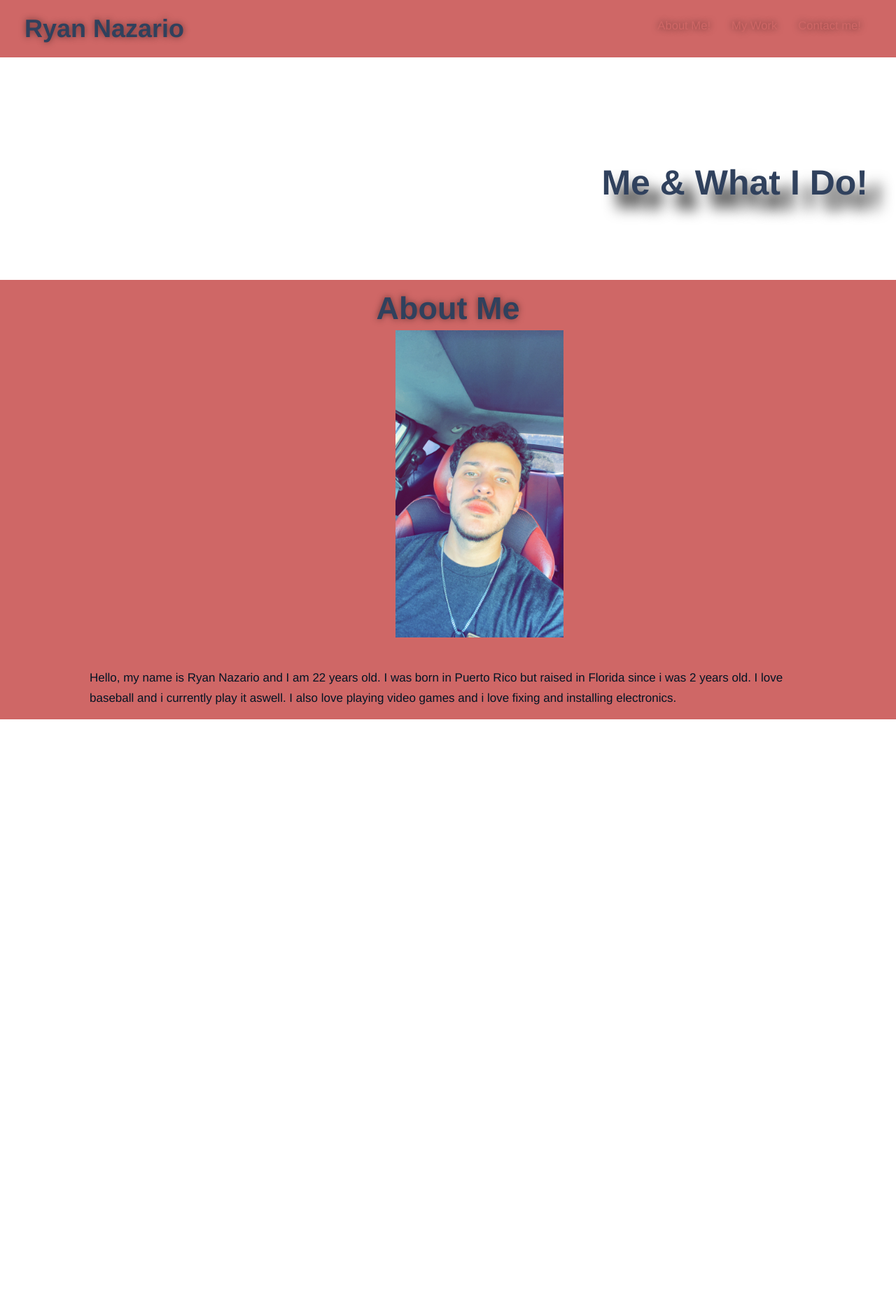
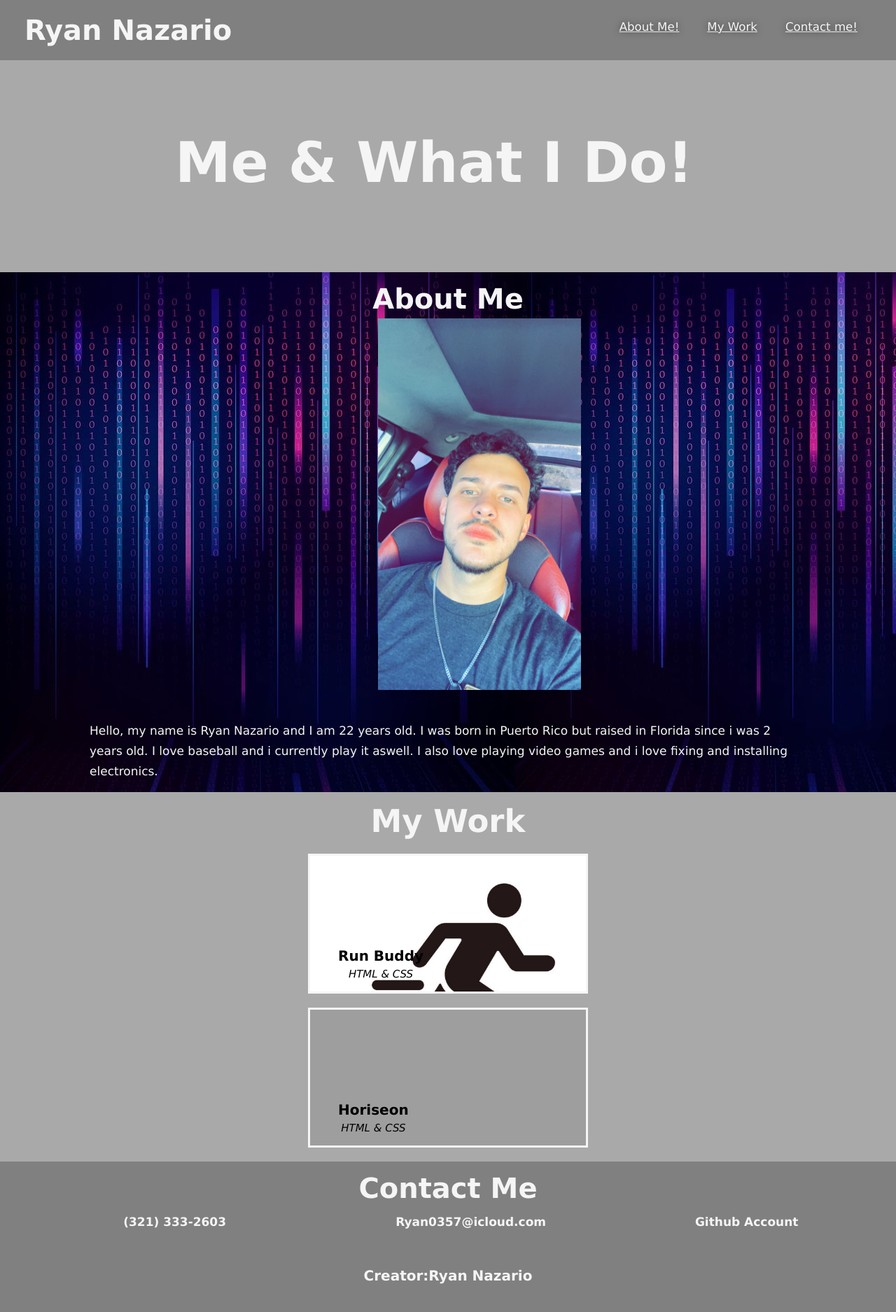
Before and after one commit to RyanNazario0357/Challenge-2, a plain HTML site: page index.html in a window 1280 px wide. Shown: the whole page at 70% size. Before the commit the page ends 1028 px from the top, so only its background shows below. Drawn offline with Linux system fonts and the light colour scheme; grey boxes are pictures that could not be loaded.

Commit message:
latest work

```diff
--- a/assets/css/style.css
+++ b/assets/css/style.css
@@ -4,50 +4,31 @@
     box-sizing: border-box;
   }
 
-:root {
-    --first-color: #30415D;
-    --second-color: #CF6766;
-    --third-color: #031424;
-}
-
   body {
-    font-family: helvetica, arial, sans-serif;
-    color: var(--third-color);
+    font-family: verdana, arial, sans-serif;
+    color: grey
   }
 
   /* Header Start */
   header {
     padding: 20px 35px;
-    background-color: var(--second-color);
+    background-color: black;
     display: flex;
     justify-content: space-between;
-    flex-wrap: wrap;
-    position: -webkit-sticky;
-    position: sticky;
     top: 0;
-    background-image: url('../images/hero-code.jpg');
+    background-color: grey;
     background-size: cover;
-    background-position: center;
-    background-attachment: fixed;
-    background-position: 80%;
-    Z-index: 9999;
   }
 
   header h1 {
-    font-weight: bold;
-    font-size: 36px;
-    color: var(--first-color);
+    font-weight: italic;
+    font-size: 40px;
+    color: whitesmoke;
     margin: 0;
-    text-shadow: 0 0 10px rgba(0, 0, 0, 0.5);
-}
-
-header a{
-    color: var(--first-color);
-    text-decoration: none;
   }
 
   header nav {
-    margin: 7px 0;
+    margin: 9px 0;
   }
 
   header nav ul {
@@ -59,20 +40,13 @@ header nav ul {
   }
 
   header nav ul li a {
-    padding: 10px 15px;
+    padding: 10px 20px;
     font-weight: lighter;
     font-size: 1.3vw;
     text-shadow: 0 0 10px rgba(0, 0, 0, 0.5);
-    color: var(--second-color);
+    color: whitesmoke;
   }
 
-header nav ul li a:hover {
-    background: var(--second-color);
-    color: var(--first-color);
-    border: 3px solid var(--third-color);
-    border-radius: 15px;
-    text-shadow: none;
-}
   /* Header End */
 
   /* Footer Start */
@@ -80,31 +54,26 @@ footer {
     display: flex;
     justify-content: center;
     flex-wrap: wrap;
-    background: var(--first-color);
-    color: var(--second-color);
+    background: grey;
+    color: whitesmoke;
     width: 100%;
     padding: 40px 35px;
   }
 
   footer h2 {
-    font-size: 25px;
-    text-shadow: 0 0 10px rgba(0, 0, 0, .75);
+    font-size: 20px;
   }
+
   /* Footer End */
 
   /* Hero Start */
   .hero {
-    background-image: url('../images/hero-code.jpg');
+    background-color: darkgrey;
     background-size: cover;
     background-position: center;
     display: flex;
-    flex-wrap: wrap;
-    justify-content: right;
-    background-attachment: fixed;
-    background-position: 80%;
-    padding: 150px 0px 100px 0px;
-
-
+    justify-content: center;
+    padding: 100px 0px 100px 0px;
   }
 
   .hero-set {
@@ -112,19 +81,10 @@ footer h2 {
   }
 
   .hero-set h2 {
-    font-weight: bold;
-    font-size: 50px;
+    font-weight: bold italic;
+    font-size: 80px;
     padding: 0px 40px 10px 0;
-    color: var(--first-color);
-    text-shadow: 20px 20px 20px rgba(0, 0, 0, 1);
-}
-
-.hero-set p {
-    font-style: italic;
-    font-size: 20px;
-    color: var(--second-color);
-    padding: 10px 40px;
-    text-align-last: right;
+    color: whitesmoke;
   }
 
   /*About Me Section*/
@@ -138,13 +98,12 @@ footer h2 {
   }
 
   .about {
-    background-color: var(--second-color);
+    background-image: url('../images/coding.jpg');
   }
 
   .section-title {
-    color: var(--first-color);
-    font-size: 45px;
-    text-shadow: 0 0 10px rgba(0, 0, 0, 0.5);
+    color: whitesmoke;
+    font-size: 40px;
     padding-top: 15px;
     text-align: center;
     margin: auto;
@@ -152,9 +111,8 @@ footer h2 {
   }
 
   .section-title-2 {
-    color: var(--second-color);
+    color: whitesmoke;
     font-size: 45px;
-    text-shadow: 0 0 10px rgba(0, 0, 0, 0.5);
     padding-top: 15px;
     text-align: center;
     margin: auto auto 20px auto;
@@ -162,7 +120,7 @@ footer h2 {
   }
 
   .about-me {
-    flex: 1 100%;
+    flex: 100%;
     display: flex;
     flex-wrap: wrap;
     align-items: center;
@@ -173,26 +131,22 @@ footer h2 {
   .about-me p {
     width: 80%;
     margin-bottom: 15px;
-    color: var(--third-color);
+    color: whitesmoke;
     line-height: 1.7;
     font-size: 17px;
     padding: 20px auto auto auto;
   }
-.about-img {
-    margin: 0 10px;
-}
 
   .about-img img {
-    max-width: 350px;
+    max-width: 400px;
     padding: 5px 10px 40px 100px;
-
   }
 
 
   /* My Work Section */
 
   .work {
-    background-color: var(--first-color);
+    background-color: darkgrey;
   }
 
   .img-container {
@@ -203,7 +157,7 @@ footer h2 {
 
   .work-one {
     flex: 1 100%;
-    border: 3px solid var(--third-color);
+    border: 3px solid whitesmoke;
     position: relative;
     display: inline-block;
     padding: 0 30px;
@@ -224,7 +178,7 @@ footer h2 {
 
   .work-next {
     flex: 1 50%;
-    border: 3px solid var(--third-color);
+    border: 3px solid whitesmoke;
     position: relative;
     display: inline-block;
     padding: 0 30px;
@@ -237,51 +191,29 @@ footer h2 {
   }
 
   .run-buddy {
-    background-image: url("../images/run-buddy.jpg");
-    background-size: cover;
-    height: 400px;
-    width: 400px;
-}
-
-.horiseon {
-    background-image: url("../images/horiseon.jpg");
+    background-image: url("../images/run.jpg");
     background-size: cover;
     height: 200px;
     width: 200px;
   }
 
-.placeholder-1 {
-    background-image: url("../images/placeholder-1.jpg");
-    background-size: 150px 100px;
+  .horiseon {
+    background-image: url("../images/HS.jpg");
+    background-size: cover;
     height: 200px;
     width: 200px;
-    background-position: center;
-}
-
-.placeholder-2 {
-    background-image: url("../images/placeholder-2.jpg");
-    background-size: 100px 100px;
-    height: 200px;
-    width: 200px;
-    background-position: center;
-}
-
-.placeholder-3 {
-    background-image: url("../images/placeholder-3.jpg");
-    background-size: 100px 100px;
-    height: 200px;
-    width: 200px;
-    background-position: center;
   }
 
   /* Hover for my work*/
-.work-one:hover, .work-next:hover {
+  .work-one:hover,
+  .work-next:hover {
     opacity: 0.8;
   }
 
   /* In order to make my links clickable */
 
-.work-one a, .work-next a {
+  .work-one a,
+  .work-next a {
     position: absolute;
     top: 0;
     left: 0;
@@ -295,35 +227,34 @@ footer h2 {
     margin: 5px;
     display: inline-block;
     padding: 5px;
-    background-color: var(--third-color);
   }
 
   .text h3 {
     line-height: 1.7;
     font-size: 20px;
-    color: var(--first-color);
+    color: black;
     font-weight: bold;
     text-align: center;
   }
 
   .text p {
     line-height: 1.3;
-    font-size:15px;
-    color: var(--second-color);
+    font-size: 15px;
+    color: black;
     font-weight: lighter;
     font-style: italic;
     text-align: center;
   }
+
   /* My Work Section Complete */
 
   /*Contact Me section Start*/
   .contact {
-    background-color: var(--second-color);
+    background-color: grey;
   }
 
   .contact-me {
     display: flex;
-    flex-wrap: wrap;
     flex: 1 100%;
     padding: 15px auto;
   }
@@ -331,7 +262,6 @@ footer h2 {
   .contact-me p {
     font-size: 17px;
     margin: 15px;
-    line-height: 1.3;
     text-align: center;
     width: 100%;
     font-weight: bold;
@@ -339,18 +269,15 @@ footer h2 {
 
   .contact-me a {
     text-decoration: none;
-    color: var(--third-color);
+    color: whitesmoke;
   }
 
   .contact-me a:hover {
-    border: 3px dashed var(--first-color);
+    border: 3px dashed whitesmoke;
     font-style: oblique;
     font-weight: lighter;
-    background-color: var(--third-color);
-    color: var(--first-color);
   }
-
-/* Contact Me Section End */
+    /*Section End */
 
     /* Media Query */
 
@@ -378,19 +305,20 @@ footer h2 {
 
       footer h2 {
         text-align: center;
-        width: 100%;
       }
 
       .hero {
         margin-bottom: 0;
       }
 
-    .hero-set h2, .hero-set p {
+      .hero-set h2,
+      .hero-set p {
         text-align: center;
         padding: 10px 40px 10px 40px;
       }
 
-    .section-title, .section-title-2 {
+      .section-title,
+      .section-title-2 {
         width: 80%;
         text-align: center;
       }
@@ -444,8 +372,10 @@ footer h2 {
       }
     }
 
-@media screen and (max-width: 575px ) {
-    .section-title, .section-title-2 {
+    @media screen and (max-width: 575px) {
+
+      .section-title,
+      .section-title-2 {
         font-size: 26px;
       }
 
--- a/index.html
+++ b/index.html
@@ -1,5 +1,8 @@
 <!DOCTYPE html>
-<html lang="en"></html>
+<html lang="en">
+</html>
+
+<html>
 <head>
   <link rel="stylesheet" href="./assets/css/style.css" />
   <meta charset="UTF-8" />
@@ -9,8 +12,7 @@
 
 <body>
   <header>
-        <h1
-            href="/">Ryan Nazario
+    <h1 href="/">Ryan Nazario
     </h1>
 
     <nav>
@@ -28,7 +30,6 @@
     </nav>
   </header>
 
-    <!--Hero Section-->
   <section class="hero">
     <div class="hero-set">
       <h2>Me & What I Do!</h2>
@@ -38,15 +39,63 @@
   <!--About me-->
   <section id="about-me" class="about">
     <h2 class="section-title">About Me</h2>
-        </div>
     <div class="container">
       <div class="about-me">
         <div class="about-img">
           <img src="./assets/images/RyanNazario.jpg" alt="A picture of Ryan in his car looking down at his phone" />
         </div>
         <p> Hello, my name is Ryan Nazario and I am 22 years old. I was born in Puerto Rico but raised in Florida since i was 2 years old. I love baseball and i currently play it aswell.
-                    I  also love playing video games and i love fixing and installing electronics.
+          I also love playing video games and i love fixing and installing electronics.
         </p>
       </div>
     </div>
   </section>
+  <!--section end-->
+
+  <!--My Work Section-->
+  <section id="my-work" class="work">
+    <div class="flex-row">
+      <h2 class="section-title-2">My Work</h2>
+    </div>
+
+    <div class="container">
+
+      <div class="img-container">
+        <!-- run buddy personal work-->
+        <div class="work-one run-buddy">
+          <a href="https://github.com/RyanNazario0357/run-buddy" target="_blank"></a>
+          <div class="text">
+            <h3>Run Buddy</h3>
+            <p>HTML & CSS</p>
+          </div>
+        </div>
+        <!--Horiseon perrsonal work-->
+        <div class="work-next horiseon">
+          <a href="https://github.com/RyanNazario0357/Challenge-1" target="_blank"></a>
+          <div class="text">
+            <h3>Horiseon</h3>
+            <p>HTML & CSS</p>
+          </div>
+        </div>
+  </section>
+  <!--Section End-->
+
+  <!--contact information-->
+  <section id="contact-me" class="contact">
+    <h2 class="section-title">Contact Me</h2>
+    <div class="container">
+      <div class="contact-me">
+        <p>Phone: <a href="tel:321.333.2603">(321) 333-2603</a></p>
+        <p>Email: <a href="Ryan0357@icloud.com">Ryan0357@icloud.com</a></p>
+        <p><a href="https://github.com/RyanNazario0357" target="_blank">Github Account</a></p>
+    </div>
+
+  </section>
+
+  <!--footer-->
+  <footer>
+    <h2>Creator:Ryan Nazario</h2>
+  </footer>
+</body>
+
+</html>
```
Also changed, not shown: assets/images/coding.jpg (added), assets/images/run.jpg (added), 1 other file. Lines whose indentation alone changed are shown as unchanged.
